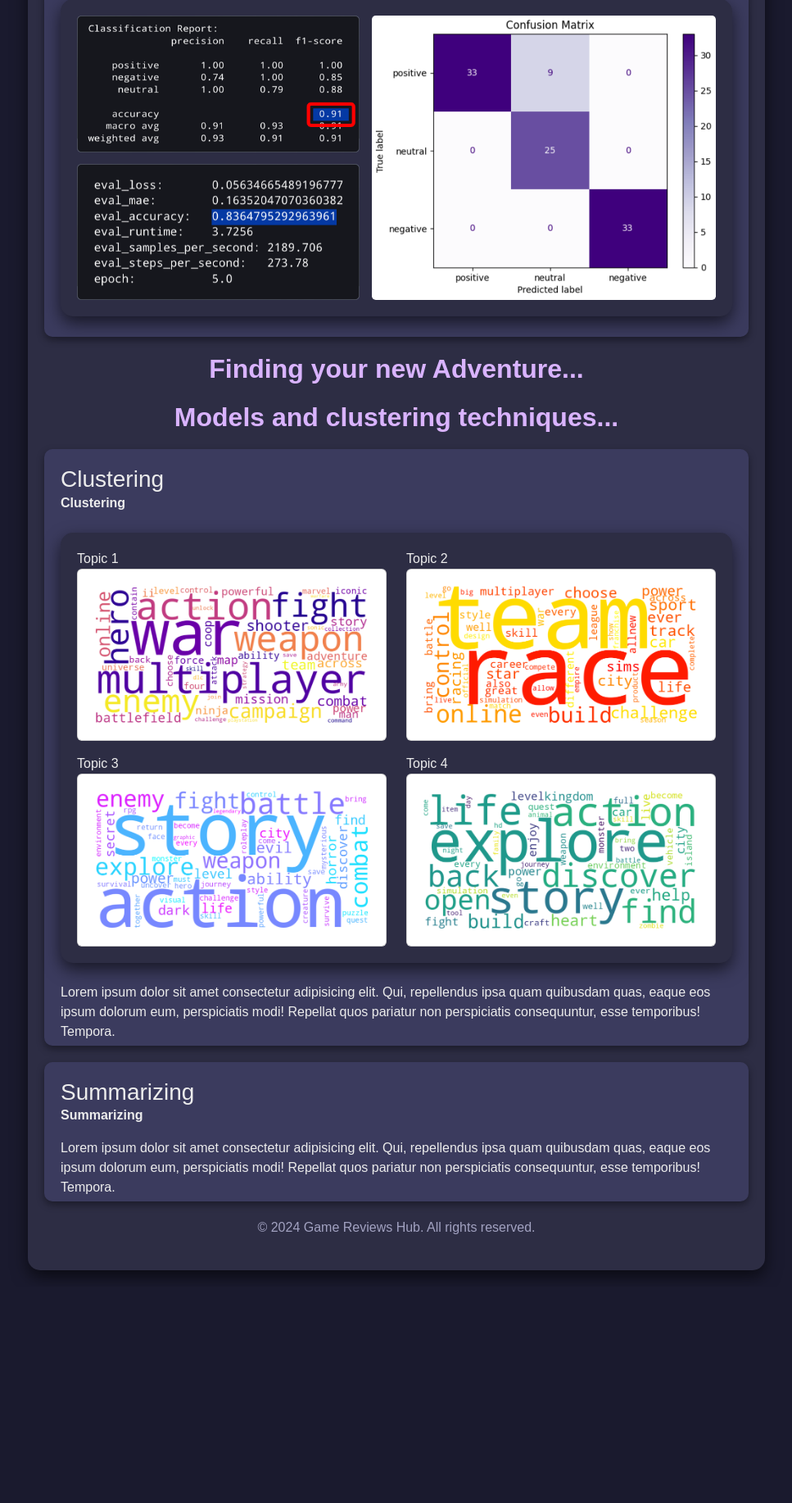
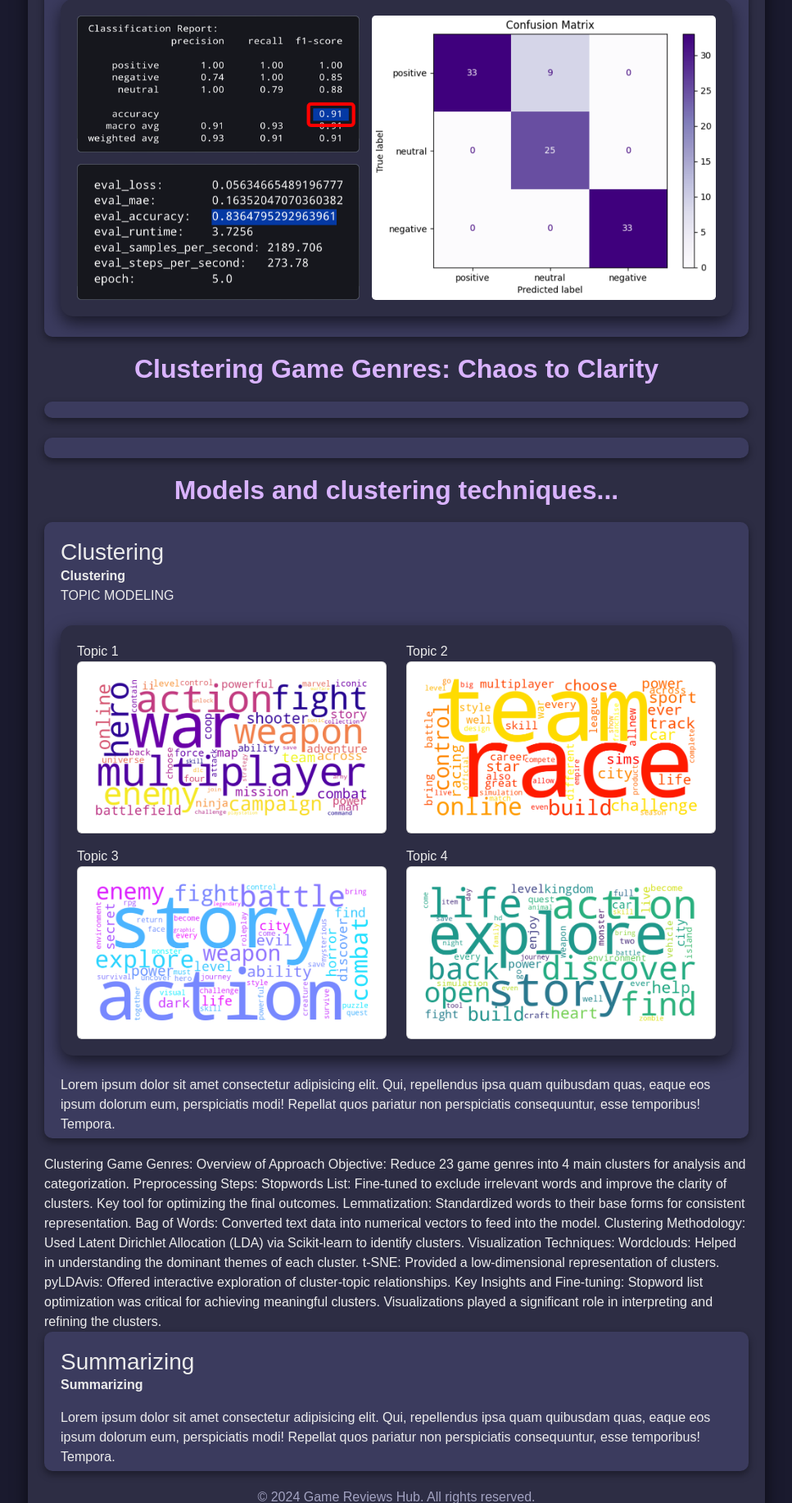
Before and after one commit to Senimtra/robo-reviews, a Django app: template core/templates/index.html in a window 1280 px wide. Shown: the part 1434-3268 px from the top of the page at 82% size, without its empty margins (156-1123 px from the left). Before the commit the page ends 2994 px from the top, so only its background shows below. Run offline with Django 4.2, Linux system fonts and the light colour scheme; the template is opened without the code that fills it, so the values that code supplies are empty.

Commit message:
finalize basic clustering + summarization layout

```diff
--- a/core/templates/index.html
+++ b/core/templates/index.html
@@ -49,7 +49,7 @@
         <!-- Top Games Section -->
         <div class="top-games">
             <div class="row">
-                {% for image in top_games_image_list %}
+                {% for image in top_games_image_list_0 %}
                 <div class="col-1 p-1">
                     <div><img src="{{ image }}" class="card-img" /></div>
                 </div>
@@ -76,7 +76,7 @@
                         <div class="card-body">
                             <h5 class="card-title">Prediction Results</h5>
                             <p class="card-text review-results-form">
-                            <div id="attention-result" class="form-control review-results-text"></div>
+                            <div id="attention-result" class="form-control review-results-text">{{ sentiment_placeholder|safe }}</div>
                             </p>
                         </div>
                     </div>
@@ -138,29 +138,40 @@
             </div>
         </div>
 
-        <h1 class="header-title" id="games">Finding your new Adventure...</h1>
+        <h1 class="header-title" id="games">Clustering Game Genres: Chaos to Clarity</h1>
+
+        <!-- Top Games Section -->
+        <div class="top-games">
+            <div class="row">
+                {% for image in top_games_image_list_1 %}
+                <div class="col-1 p-1">
+                    <div><img src="{{ image }}" class="card-img" /></div>
+                </div>
+                {% endfor %}
+            </div>
+        </div>
 
         <!-- Game Topic Cluster Section -->
-        {% for section in game_sections %}
-        <div class="body-card">
-            <h3 class="card-title">{{ section.0 }}</h3>
+        <div class="body-card mt-4">
+            {% for section in game_sections %}
+            <h3 class="card-title cluster{{ section.2 }}">Cluster {{ section.2 }} 💢 {{ section.0 }}</h3>
             <!-- Topic title -->
             <p class="card-text">{{ section.1|safe }}</p>
             <!-- Topic decscription -->
             <div class="container summary-box">
                 <div class="summary-head d-flex">
                     <!-- Image Section -->
-                    <div class="card-body summary-image" style="flex: 3">
+                    <div class="card-body summary-image" style="flex: 2">
                         <img src="{% static 'images/games_topic_' %}{{ section.2 }}.png" width="100%" />
                     </div>
                     <!-- Content Section -->
-                    <div class="summary-content d-flex flex-column justify-content-between" style="flex: 7">
-                        <div>{{ section.3|safe }}</div>
+                    <div class="summary-content d-flex flex-column justify-content-between" style="flex: 8">
+                        <div class="cluster-topic">{{ section.3|safe }}</div>
                         <!-- Topic intro text -->
                         <div class="d-flex justify-content-between">
-                            <div>Games: {{ section.4.0 }}</div>
+                            <div>Games: {{ section.4.0 }} 🎮</div>
                             <!-- Topic game count -->
-                            <div>Reviews: {{ section.4.1 }}</div>
+                            <div>Reviews: {{ section.4.1 }} ⭐</div>
                             <!-- Topic review count -->
                             <div>
                                 <a class="btn summary-btn accordion-button" data-bs-toggle="collapse"
@@ -188,13 +199,13 @@
                         </div>
                     </div>
                     <hr class="w-100" />
-                    <!-- <div class="pro-text">{{ summarized_text.0|safe }}</div> -->
+                    <div class="pro-text">{{ section.6.0|safe }}</div>
                     <hr class="w-100" />
-                    <!-- <div class="contra-text">{{ summarized_text.1|safe }}</div> -->
+                    <div class="contra-text">{{ section.6.1|safe }}</div>
                 </div>
             </div>
+            {% endfor %}
         </div>
-        {% endfor %}
 
         <!-- Models Section -->
         <h1 class="header-title" id="models">Models and clustering techniques...</h1>
@@ -203,6 +214,7 @@
         <div class="body-card">
             <h3 class="card-title">Clustering</h3>
             <p class="card-title"><b>Clustering</b></p>
+            TOPIC MODELING
             <div class="container my-4">
                 <div class="row">
                     <div class="col-md-6">
@@ -249,6 +261,40 @@
             </p>
         </div>
 
+
+        <div>Clustering Game Genres: Overview of Approach
+            Objective:
+
+            Reduce 23 game genres into 4 main clusters for analysis and categorization.
+            Preprocessing Steps:
+
+            Stopwords List:
+
+            Fine-tuned to exclude irrelevant words and improve the clarity of clusters.
+            Key tool for optimizing the final outcomes.
+            Lemmatization:
+
+            Standardized words to their base forms for consistent representation.
+            Bag of Words:
+
+            Converted text data into numerical vectors to feed into the model.
+            Clustering Methodology:
+
+            Used Latent Dirichlet Allocation (LDA) via Scikit-learn to identify clusters.
+            Visualization Techniques:
+
+            Wordclouds:
+            Helped in understanding the dominant themes of each cluster.
+            t-SNE:
+            Provided a low-dimensional representation of clusters.
+            pyLDAvis:
+            Offered interactive exploration of cluster-topic relationships.
+            Key Insights and Fine-tuning:
+
+            Stopword list optimization was critical for achieving meaningful clusters.
+            Visualizations played a significant role in interpreting and refining the clusters.
+        </div>
+
         <!-- Summarizing Section -->
         <div class="body-card">
             <h3 class="card-title">Summarizing</h3>
--- a/static/styles/styles.css
+++ b/static/styles/styles.css
@@ -65,8 +65,8 @@ body {
 }
 
 .body-card:hover {
-    transform: translateY(-5px);
-    transition: all 0.3s ease;
+    /* transform: translateY(-5px);
+    transition: all 0.3s ease; */
 }
 
 /* Button styles */
@@ -139,7 +139,7 @@ footer {
 
 .summary-content {
     margin-left: 1em;
-    height: 14.3em;
+    /* height: 14.3em; */
 }
 
 .summary-btn {
@@ -207,7 +207,8 @@ footer {
     padding-top: 3em;
     text-align: center;
     font-size: 115%;
-    color: #e1e1ff;
+    font-weight: bold;
+    color: #d9b7ff;
     /* color:purple; */
     opacity: 1;
 }
@@ -240,3 +241,13 @@ footer {
 .sentiment-metrics.matrix img {
     border-radius: 0.3em;
 }
+
+.cluster2,
+.cluster3,
+.cluster4 {
+    margin-top: 1.1em;
+}
+
+.cluster-topic b {
+    color: lightblue;
+}
```
Also changed, not shown: core/functions.py (+12 -7 lines), core/views.py (+44 -43 lines).
